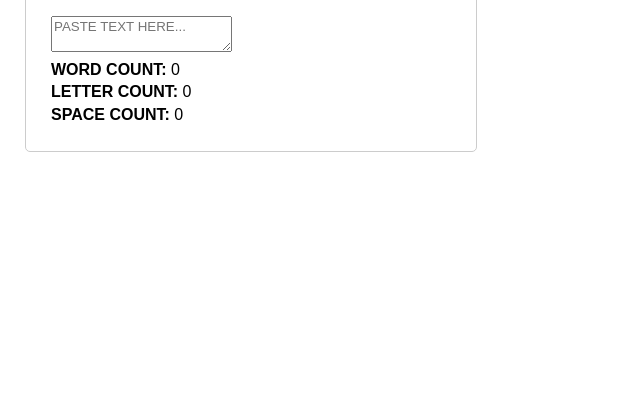
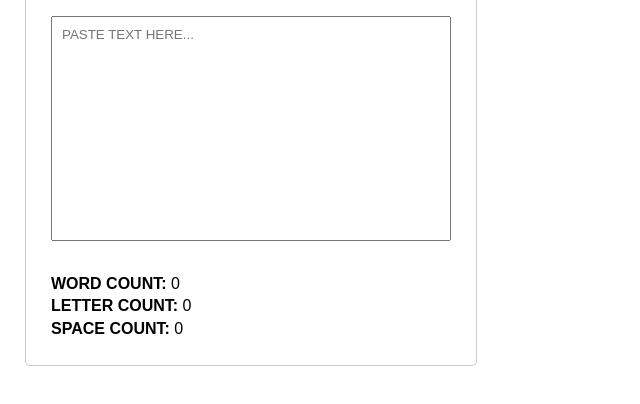
Before and after one commit to 1SaiVaruna/WordCounter, a plain HTML site: page index.html in a window 1280 px wide. Shown: the part 108-512 px from the top of the page, without its empty margins (0-640 px from the left). Drawn offline with Linux system fonts and the light colour scheme.

Commit message:
Added styling to text-input.

```diff
--- a/style.css
+++ b/style.css
@@ -15,3 +15,12 @@ body{
     border-radius: 5px;
     line-height: 1.4;
 }
+
+.text-input{
+    width: 100%;
+    height: 225px;
+    margin-bottom: 25px;
+    resize: none;
+    padding: 10px;
+    box-sizing: border-box;
+}
```
